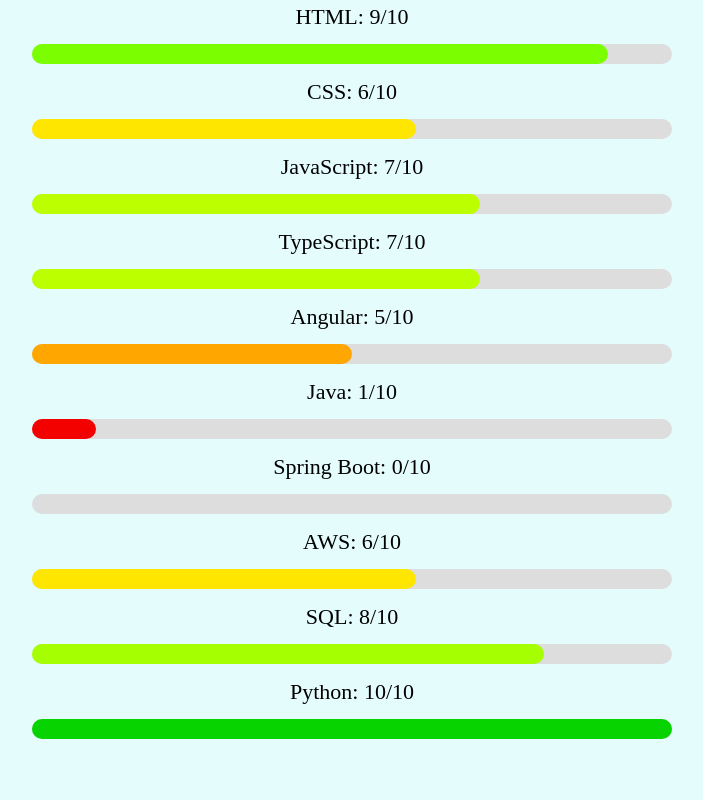
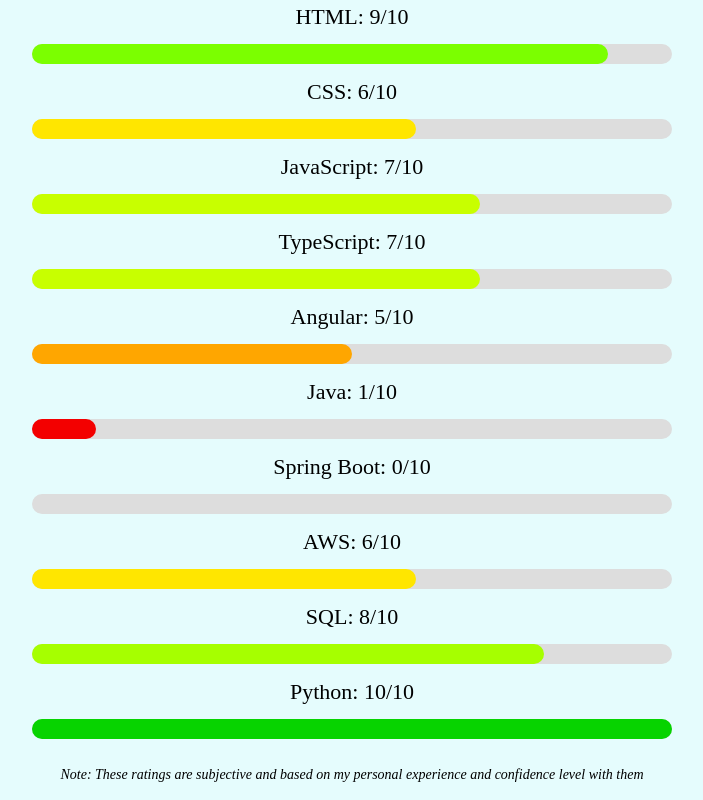
Before and after one commit to mgo738/dev-rotation-webapp, an Angular app in the folder dev-rotation-webapp/: page /skills-rating in a window 1280 px wide. Shown: the part 195-995 px from the top of the page, without its empty margins (288-991 px from the left). Before the commit the page ends 934 px from the top, so only its background shows below. Built offline with nearby package versions, Linux system fonts and the light colour scheme.

Commit message:
add note at bottom of skills ranking

```diff
--- a/dev-rotation-webapp/src/app/skills-rating/skills-rating.component.html
+++ b/dev-rotation-webapp/src/app/skills-rating/skills-rating.component.html
@@ -12,3 +12,5 @@
     </div>
   }
 </div>
+<br>
+<p id="note">Note: These ratings are subjective and based on my personal experience and confidence level with them<p></p>
--- a/dev-rotation-webapp/src/app/skills-rating/skills-rating.component.scss
+++ b/dev-rotation-webapp/src/app/skills-rating/skills-rating.component.scss
@@ -44,3 +44,8 @@
   background-color: #2da0ff;
   border-radius: 10px;
 }
+
+#note{
+  font-size: 14px;
+  font-style: italic;
+}
--- a/dev-rotation-webapp/src/app/skills-rating/skills-rating.component.ts
+++ b/dev-rotation-webapp/src/app/skills-rating/skills-rating.component.ts
@@ -42,7 +42,7 @@
       case 6:
         return '#ffe600'
       case 7:
-        return '#bbff00'
+        return '#c8ff00'
       case 8:
         return '#a6ff00'
       case 9:
```
